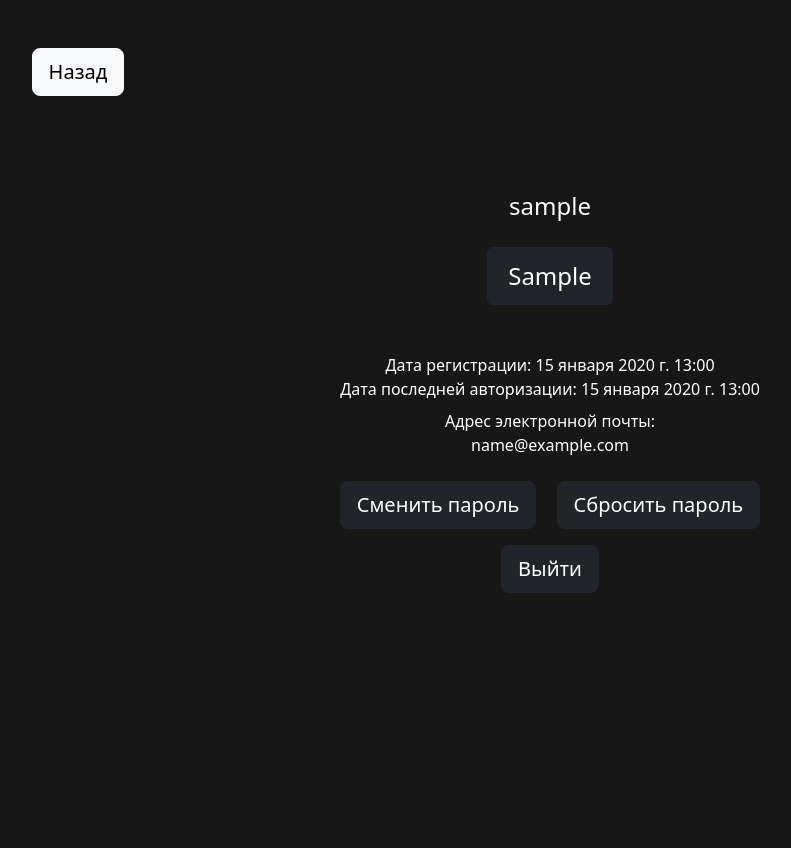
After one commit to czen/optimuspy, a Django app: page /accounts/profile/ in a window 1280 px wide. The commit adds this page. Shown: the whole page, without its empty margins (90-881 px from the left). Run offline with Django 4.2, Linux system fonts and the light colour scheme; a user stored in the database is signed in; tables that the repository leaves empty hold one stand-in row (values such as "Sample post"); parts of the project's set-up code (start-up, migrations or seed data) failed here and were passed over; some libraries are stand-ins or nearby versions.

Commit message:
Added user profile page

```diff
--- a/optimuspy/urls.py
+++ b/optimuspy/urls.py
@@ -21,7 +21,8 @@ from django.contrib.auth.views import (PasswordChangeView,
                                        PasswordResetCompleteView,
                                        PasswordResetConfirmView,
                                        PasswordResetDoneView,
-                                       PasswordResetView)
+                                       PasswordResetView,
+                                       )
 from django.urls import path
 
 from web import views
@@ -35,6 +36,7 @@ urlpatterns = [
     path('accounts/login/', views.LogIn.as_view(), name='login'),
     path('accounts/signup/', views.SignUp.as_view(), name='signup'),
     path('accounts/logout/', views.ulogout, name='logout'),
+    path('accounts/profile/', views.profile, name='profile'),
     path('accounts/password_change/',
          PasswordChangeView.as_view(
              template_name='web/pwd/change.html',
--- /dev/null
+++ b/static/js/copy.js
@@ -0,0 +1,8 @@
+function copy_token() {
+    // Get button by id
+    var copyText = document.getElementById("token");
+    // Copy button's text to clipboard
+    navigator.clipboard.writeText(copyText.textContent);
+    // Alert the copied text
+    // alert("Copied the text: " + copyText.textContent);
+}
--- a/web/templates/web/list.html
+++ b/web/templates/web/list.html
@@ -10,7 +10,9 @@
   <div class="mt-5 nav">
     <a role="button" class="btn btn-light btn-lg" href={% url 'submit' %}>Отправить</a>
     <div>
-      <p class="text-white text-center">{{ username }}</p>
+      <p class="text-center">
+        <a href={% url 'profile' %} class="text-white text-center">{{ username }}</a>
+      </p>
       <a role="button" class="btn btn-dark btn-sm" href={% url 'logout' %}>Выйти</a>
     </div>
   </div>
--- /dev/null
+++ b/web/templates/web/profile.html
@@ -0,0 +1,50 @@
+{% extends "web/base.html" %}
+{% load static %}
+{% block title %}
+    Профиль
+{% endblock title %}
+{% block style %}
+    <script src="{% static 'js/copy.js' %}"></script>
+    <link rel="stylesheet" type="text/css" href="{% static 'css/main.css' %}" />
+{% endblock style %}
+{% block content %}
+    <div class="mt-5 nav">
+        <a role="button" class="btn btn-light btn-lg" href={% url 'list' %}>Назад</a>
+    </div>
+    <div class="d-flex align-items-center justify-content-center">
+        <div class="m-5 container">
+            <div class="mt-5 text-white text-center">
+                <h4>{{ username }}</h4>
+                <a role="button"
+                   class="btn btn-dark btn-xl"
+                   id="token"
+                   onclick="copy_token()">{{ token }}</a>
+                <div class="mt-5">
+                    Дата регистрации: {{ date }}
+                    <br>
+                    Дата последней авторизации: {{ login }}
+                </div>
+                <div class="mt-2">
+                    <p>
+                        Адрес электронной почты:
+                        <br>
+                        {{ email }}
+                    </p>
+                </div>
+                <div class="mt-2">
+                    <a role="button"
+                       class="btn btn-dark btn-lg m-2 text-center"
+                       href="{% url 'password_change' %}">Сменить пароль</a>
+                    <a role="button"
+                       class="btn btn-dark btn-lg m-2 text-center"
+                       href="{% url 'password_reset' %}">Сбросить пароль</a>
+                </div>
+                <div>
+                    <a role="button"
+                       class="btn btn-dark btn-lg m-2 text-center"
+                       href="{% url 'logout' %}">Выйти</a>
+                </div>
+            </div>
+        </div>
+    </div>
+{% endblock content %}
--- a/web/templates/web/pwd/change.html
+++ b/web/templates/web/pwd/change.html
@@ -5,7 +5,7 @@
 {% endblock title %}
 {% block content %}
     <div class="mt-5">
-        <a role="button" class="btn btn-light btn-lg" href={% url 'index' %}>Назад</a>
+        <a role="button" class="btn btn-light btn-lg" href={% url 'index' %}>На главную</a>
     </div>
     <div class="h-100 d-flex align-items-center justify-content-center">
         <div class="container text-center text-white">
--- a/web/views.py
+++ b/web/views.py
@@ -33,7 +33,20 @@ from web.tasks import compiler_job
 
 
 def index(request: HttpRequest):
+
     return render(request, 'web/index.html')
+
+
+@login_required
+def profile(request: HttpRequest):
+    context = {
+        'username': request.user.username,
+        'token': request.user.api.key,
+        'date': request.user.date_joined,
+        'login': request.user.last_login,
+        'email': request.user.email
+    }
+    return render(request, 'web/profile.html', context=context)
 
 
 @login_required
```
